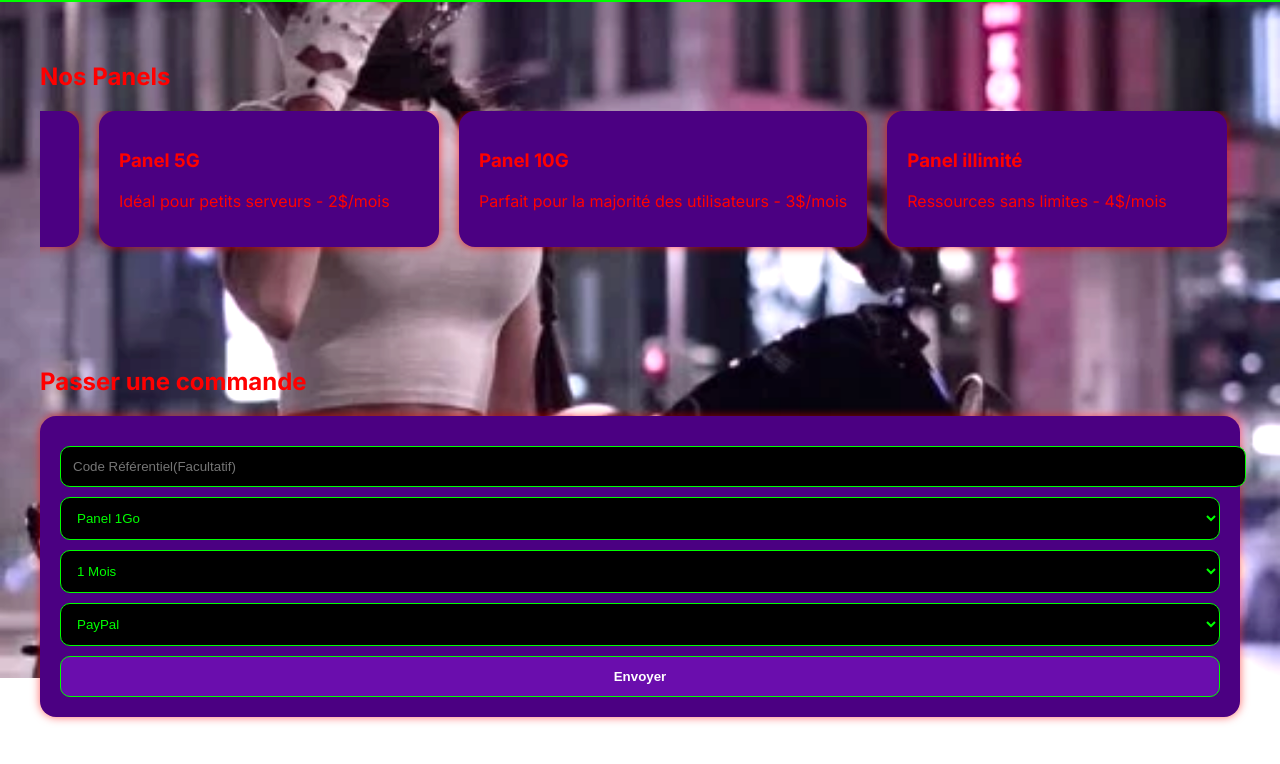
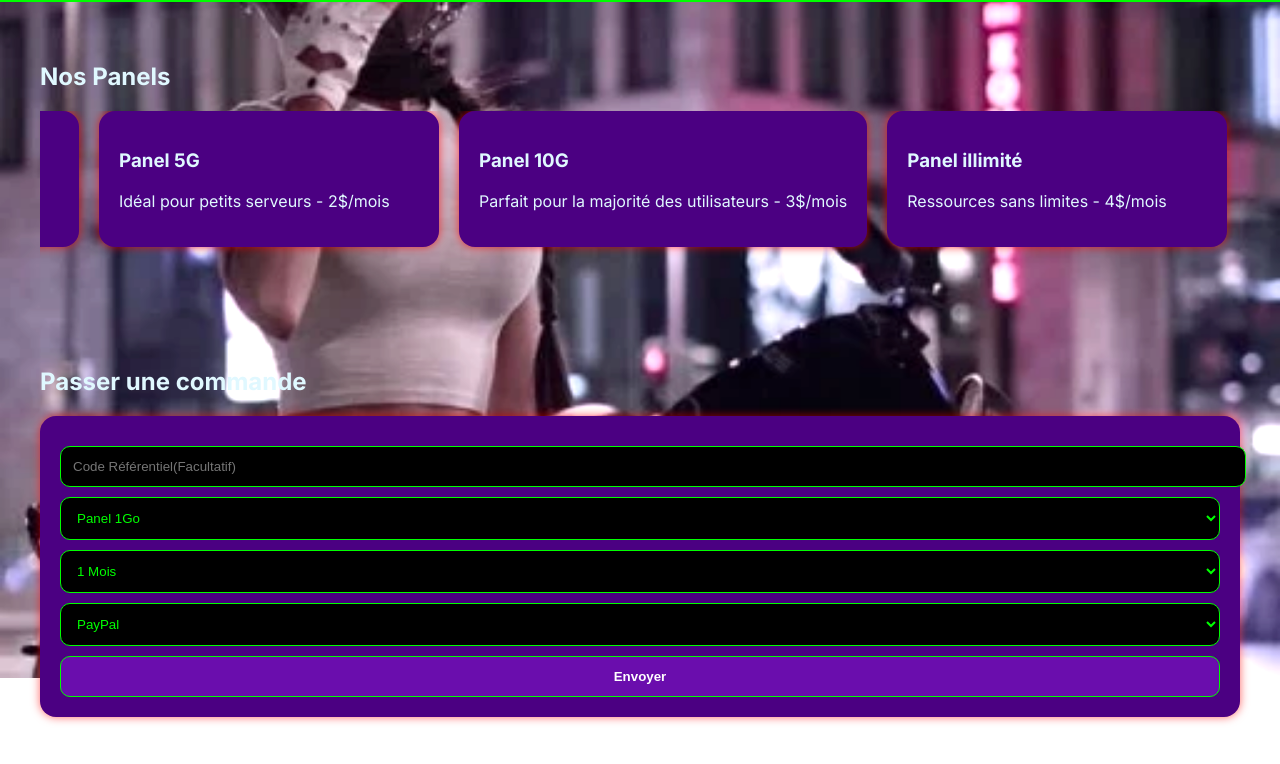
Before and after one commit to Lord-ShAdOw-24/Panneaux-, a plain HTML site: page Index.html in a window 1280 px wide. Shown: the part 122-886 px from the top of the page. Drawn offline with Linux system fonts and the light colour scheme.

Commit message:
Update panel.css

```diff
--- a/panel.css
+++ b/panel.css
@@ -6,7 +6,7 @@ html, body {
 }
 body {
   font-family: 'Inter', sans-serif;
-  color: #ff0000;
+  color: #e0f8ff;
 }
 
 body::before {
```
